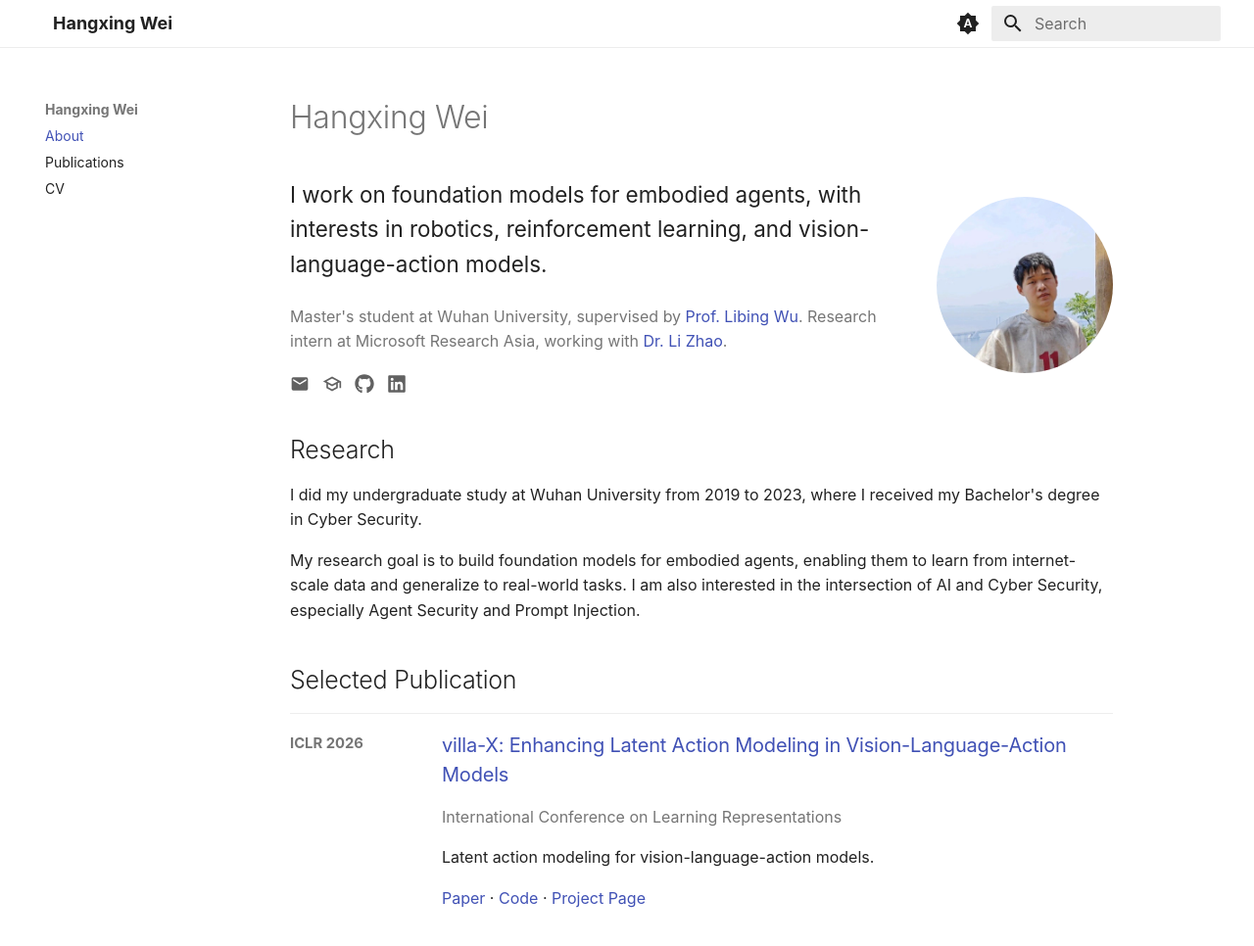
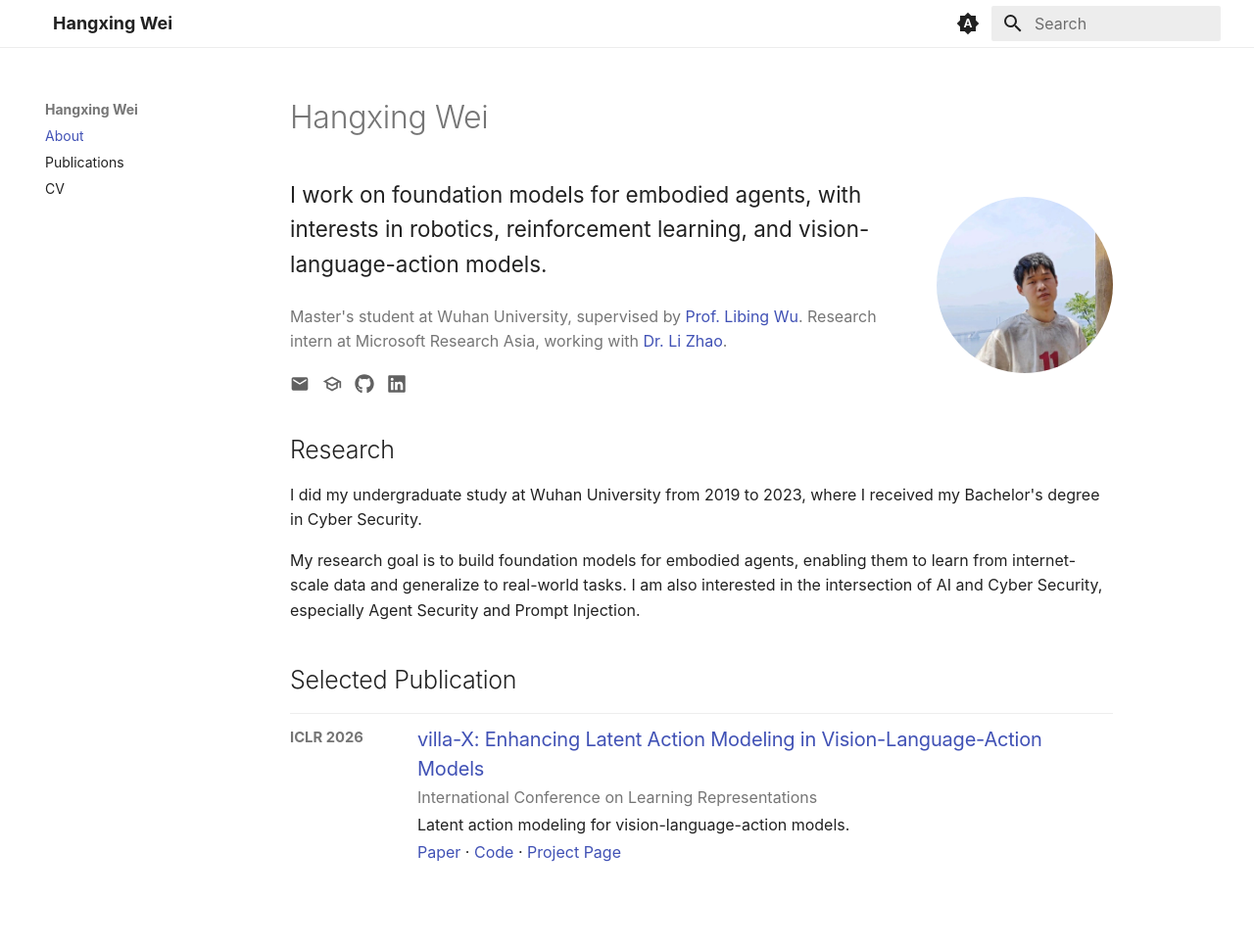
Before and after one commit to HSPK/hspk.github.io, an MkDocs documentation site: the page built from docs/index.md, in a window 1280 px wide and 987 px high. Shown: the top 966 px of the window at 98% size. Built offline with MkDocs 1.6.1 and Material for MkDocs 9.7.7, drawn with Linux system fonts in a browser that asks for light colours.

Commit message:
Tighten entry spacing
Co-authored-by: Copilot <223556219+Copilot@users.noreply.github.com>

```diff
--- a/docs/assets/stylesheets/entries.css
+++ b/docs/assets/stylesheets/entries.css
@@ -1,12 +1,15 @@
 .entry {
   display: grid;
-  grid-template-columns: 6.5rem minmax(0, 1fr);
-  gap: 1.25rem;
-  padding: 0.85rem 0;
+  grid-template-columns: 5.5rem minmax(0, 1fr);
+  gap: 1rem;
+  padding: 0.55rem 0;
   border-top: 1px solid var(--md-default-fg-color--lightest);
 }
 
-.entry h3 { margin: 0 0 0.2rem; }
+.entry h3 { margin: 0 0 0.1rem; }
+.entry p { margin: 0.12rem 0; }
+.entry ul { margin: 0.2rem 0 0; }
+.entry li { margin-bottom: 0.08rem; }
 .links { display: flex; flex-wrap: wrap; gap: 0.85rem; margin: 0.8rem 0 1.2rem; }
 .date { font-size: 0.74rem; font-weight: 650; padding-top: 0.1rem; }
 
```
